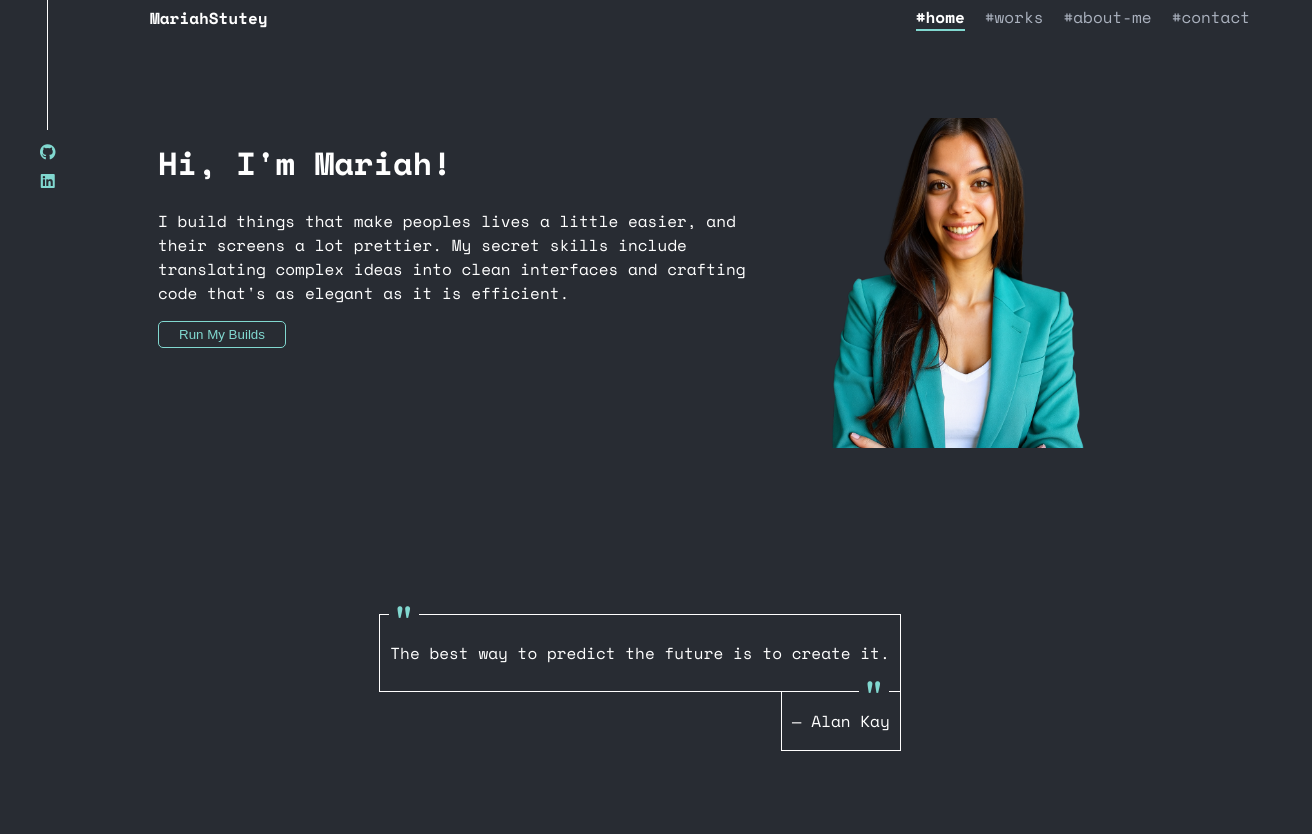
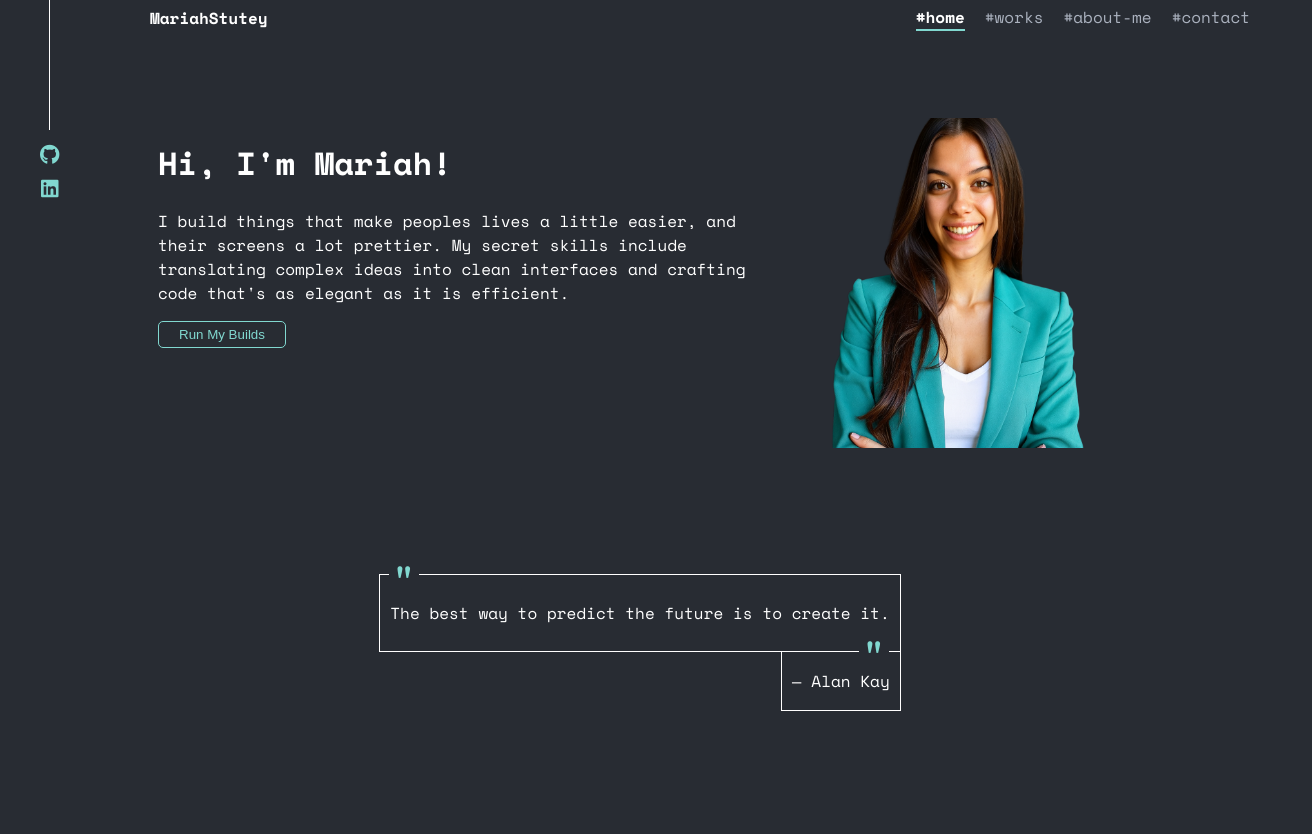
Before and after one commit to mariahstutey/mariahstutey.github.io, a plain HTML site: page index.html in a window 1280 px wide. Shown: the whole page, 1312 px wide, since content can reach past the window. After the commit the page ends 800 px from the top, so only its background shows below. Drawn offline with nearby package versions, Linux system fonts and the light colour scheme.

Commit message:
update socials

```diff
--- a/resources/style.css
+++ b/resources/style.css
@@ -46,7 +46,8 @@ header p {
 }
 
 .socials a {
-    color:#81d8d0
+    color:#81d8d0;
+    font-size: 20px;
 }
 
 .nav {
@@ -102,6 +103,7 @@ main {
 .quote-container {
     display: flex;
     justify-content: center;
+    margin: -40px;
 }
 
 .open-quote, .close-quote {
```
